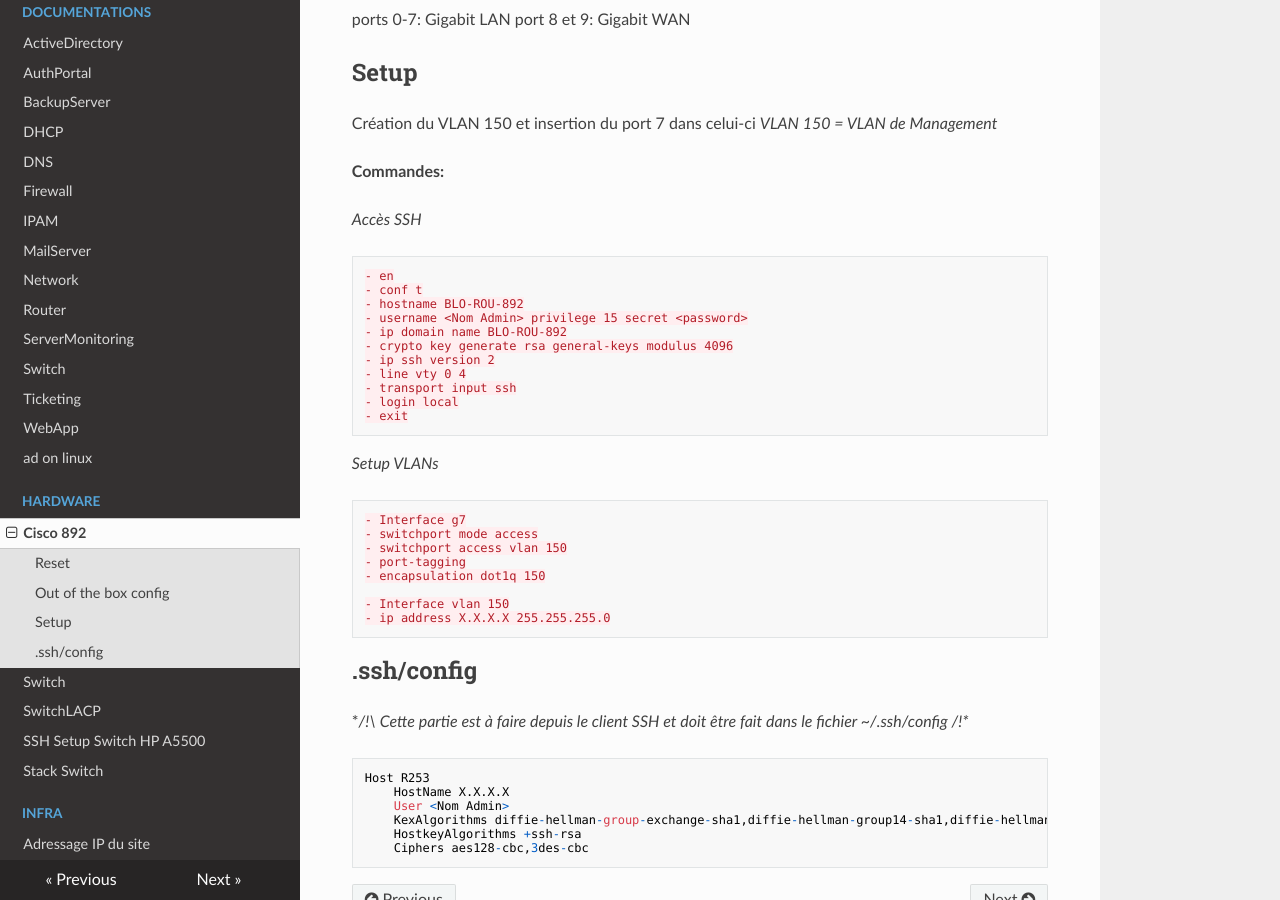
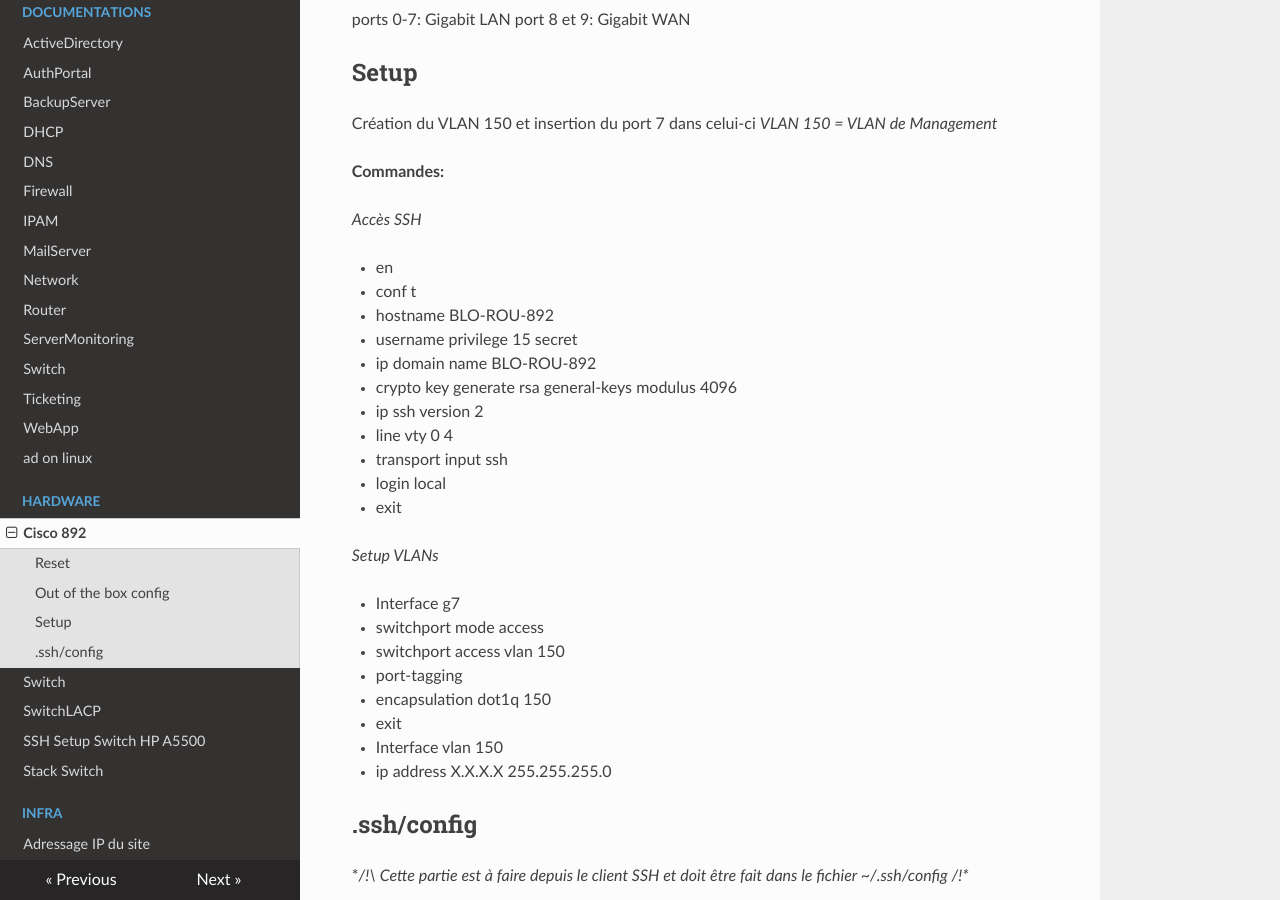
Before and after one commit to DSISportLudique/SportLudique2Doc, an MkDocs documentation site: the page built from docs/Hardware/Cisco892.md, in a window 1280 px wide and 900 px high, scrolled down 408 px. Built offline with MkDocs 1.6.1, drawn with Linux system fonts in a browser that asks for light colours; nearby versions of some CDN libraries.

Commit message:
encore degueu mais la ca va mieux

````diff
--- a/docs/Hardware/Cisco892.md
+++ b/docs/Hardware/Cisco892.md
@@ -21,7 +21,7 @@ Création du VLAN 150 et insertion du port 7 dans celui-ci
 **Commandes:**
 
 *Accès SSH*
-```
+
 - en
 - conf t
 - hostname BLO-ROU-892
@@ -33,19 +33,19 @@ Création du VLAN 150 et insertion du port 7 dans celui-ci
 - transport input ssh
 - login local
 - exit
-```
 
 *Setup VLANs*
-```
+
 - Interface g7
 - switchport mode access
 - switchport access vlan 150
 - port-tagging
 - encapsulation dot1q 150
+- exit
 
 - Interface vlan 150
 - ip address X.X.X.X 255.255.255.0
-```
+
 ## .ssh/config
 
 **/!\ Cette partie est à faire depuis le client SSH et doit être fait dans le fichier ~/.ssh/config /!\**
````
